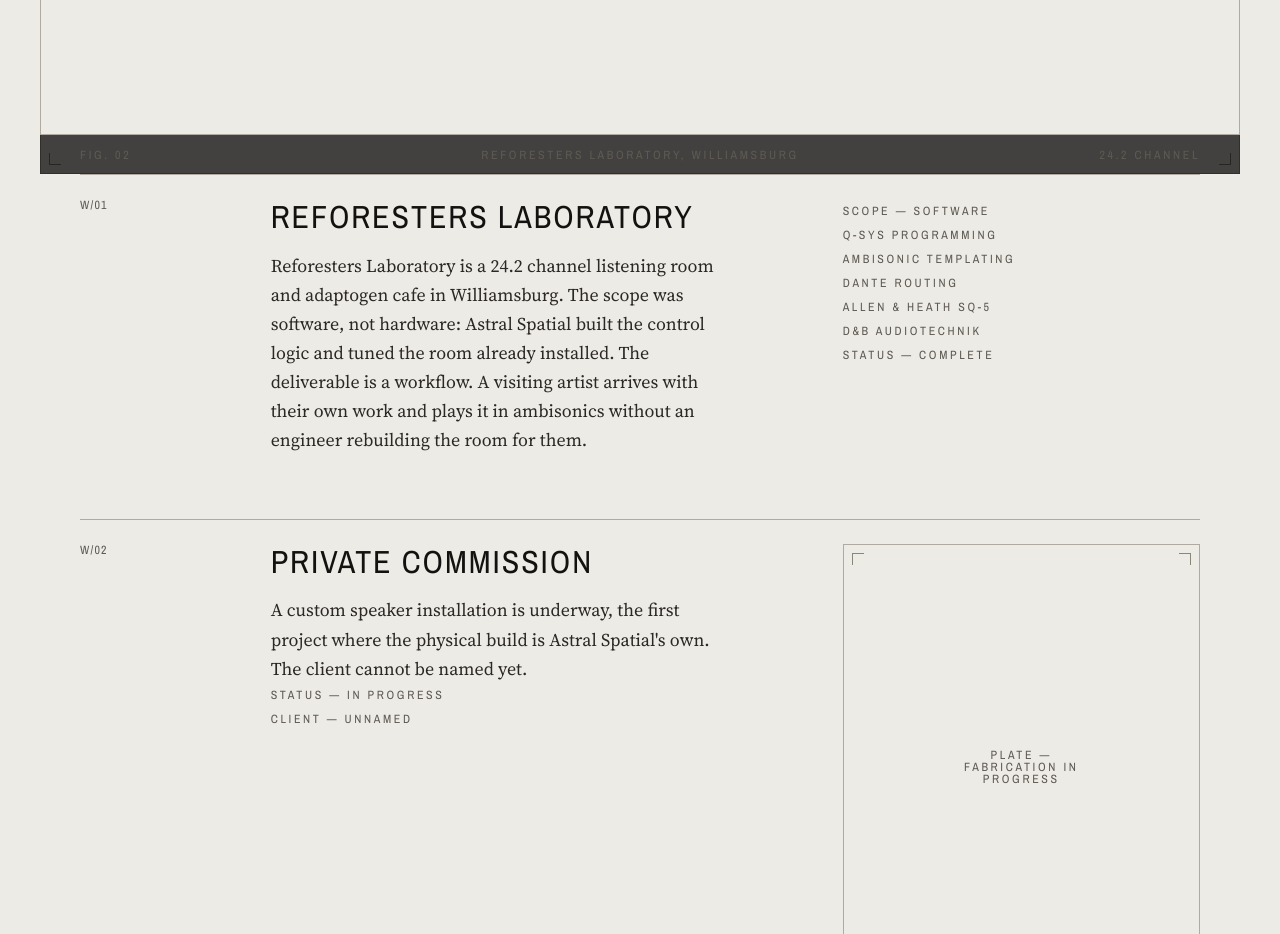
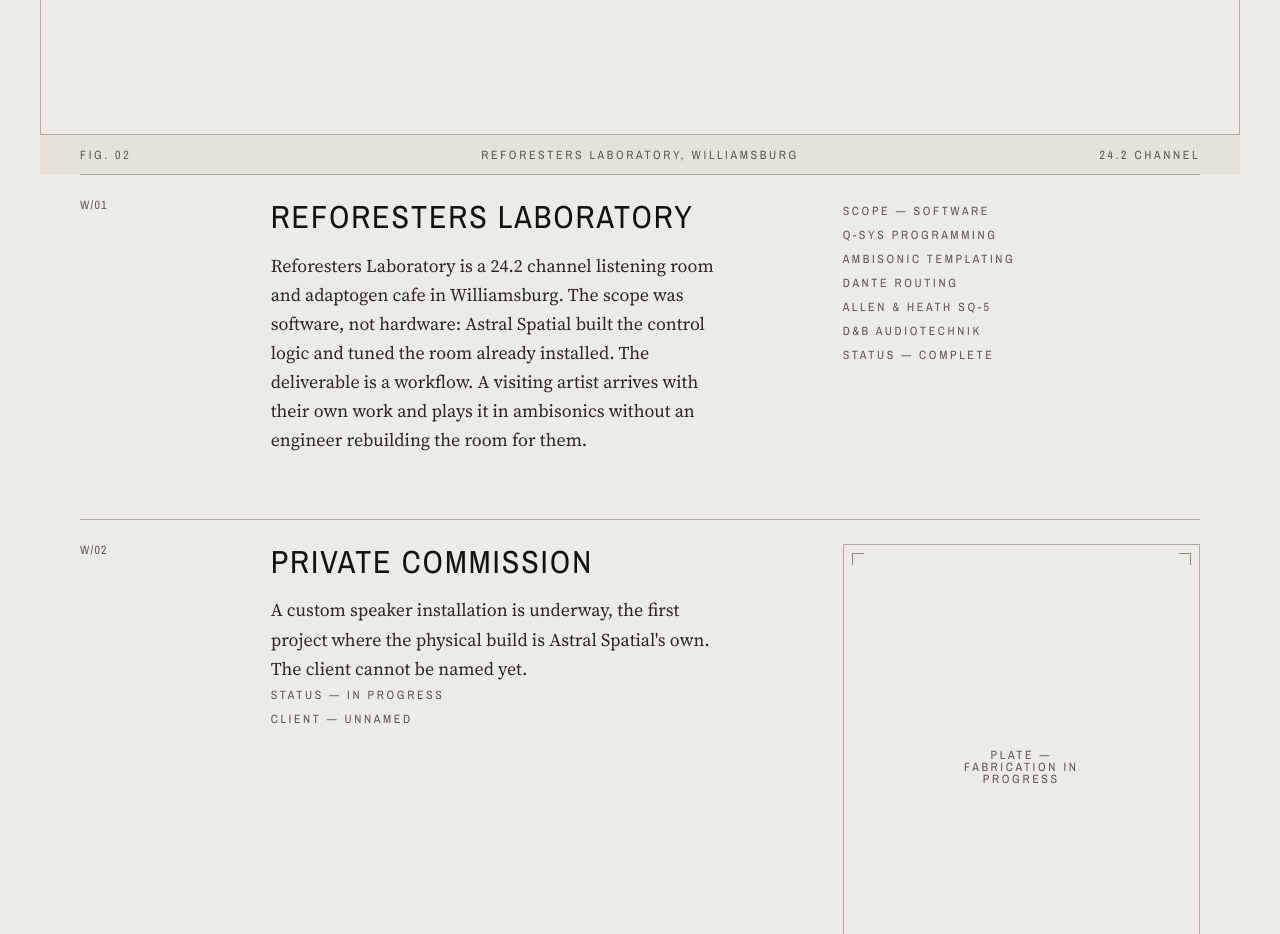
Before and after one commit to AndrewNN/astralspatial-com, a plain HTML site: page light/index.html in a window 1280 px wide. Shown: the part 2400-3334 px from the top of the page. Drawn offline with Linux system fonts and the light colour scheme.

Commit message:
Fix the caption bar's off-token scrim in both builds
.band-caption hardcoded rgba(0,0,0,0.72) and the light build inherited it
unchanged, putting --fg-body text on a near-black bar at roughly 1.3:1 —
illegible, and an off-system value the design language forbids. Now --band
with --fg-muted: 5.30:1 on light, correct on dark.

Co-Authored-By: Claude Opus 5 <noreply@anthropic.com>
Claude-Session: https://claude.ai/code/session_01FdVWGB8vX5A5HZKAj5iiYa

```diff
--- a/light/style.css
+++ b/light/style.css
@@ -483,7 +483,7 @@ img, svg { max-width: 100%; display: block; }
 .band-caption {
   position: absolute;
   left: 0; right: 0; bottom: 0;
-  background: rgba(0,0,0,0.72);
+  background: var(--band);
   border-top: 1px solid var(--line);
   display: flex;
   flex-wrap: wrap;
@@ -493,6 +493,7 @@ img, svg { max-width: 100%; display: block; }
   display: flex;
   align-items: center;
   padding-inline: var(--margin);
+  color: var(--fg-muted);
 }
 .band-caption .cell-fig { width: 50%; order: 1; }
 .band-caption .cell-ch { width: 50%; order: 2; justify-content: flex-end; }
--- a/style.css
+++ b/style.css
@@ -483,7 +483,7 @@ img, svg { max-width: 100%; display: block; }
 .band-caption {
   position: absolute;
   left: 0; right: 0; bottom: 0;
-  background: rgba(0,0,0,0.72);
+  background: var(--band);
   border-top: 1px solid var(--line);
   display: flex;
   flex-wrap: wrap;
@@ -493,6 +493,7 @@ img, svg { max-width: 100%; display: block; }
   display: flex;
   align-items: center;
   padding-inline: var(--margin);
+  color: var(--fg-muted);
 }
 .band-caption .cell-fig { width: 50%; order: 1; }
 .band-caption .cell-ch { width: 50%; order: 2; justify-content: flex-end; }
```
Also changed, not shown: 1 other file.
